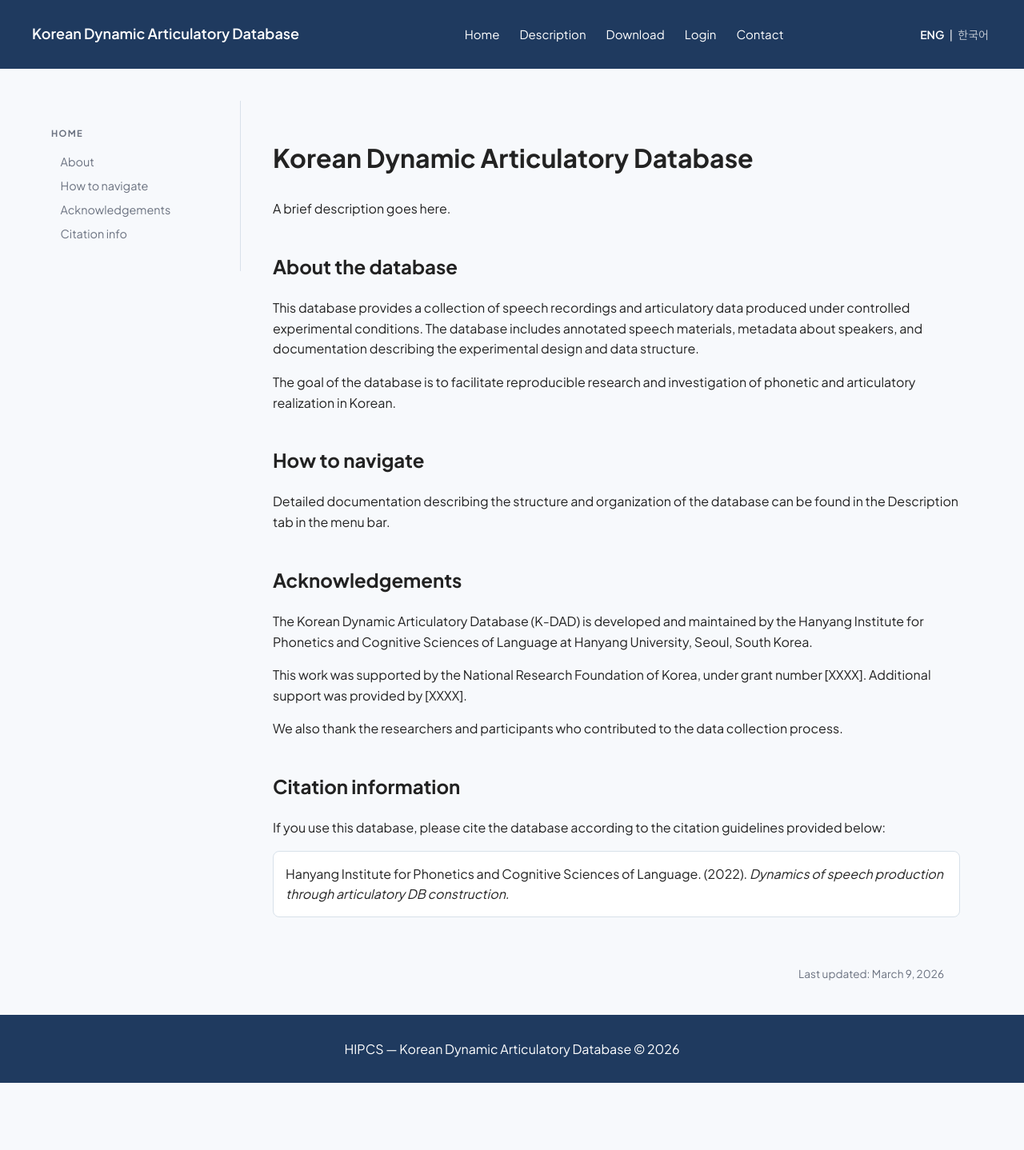
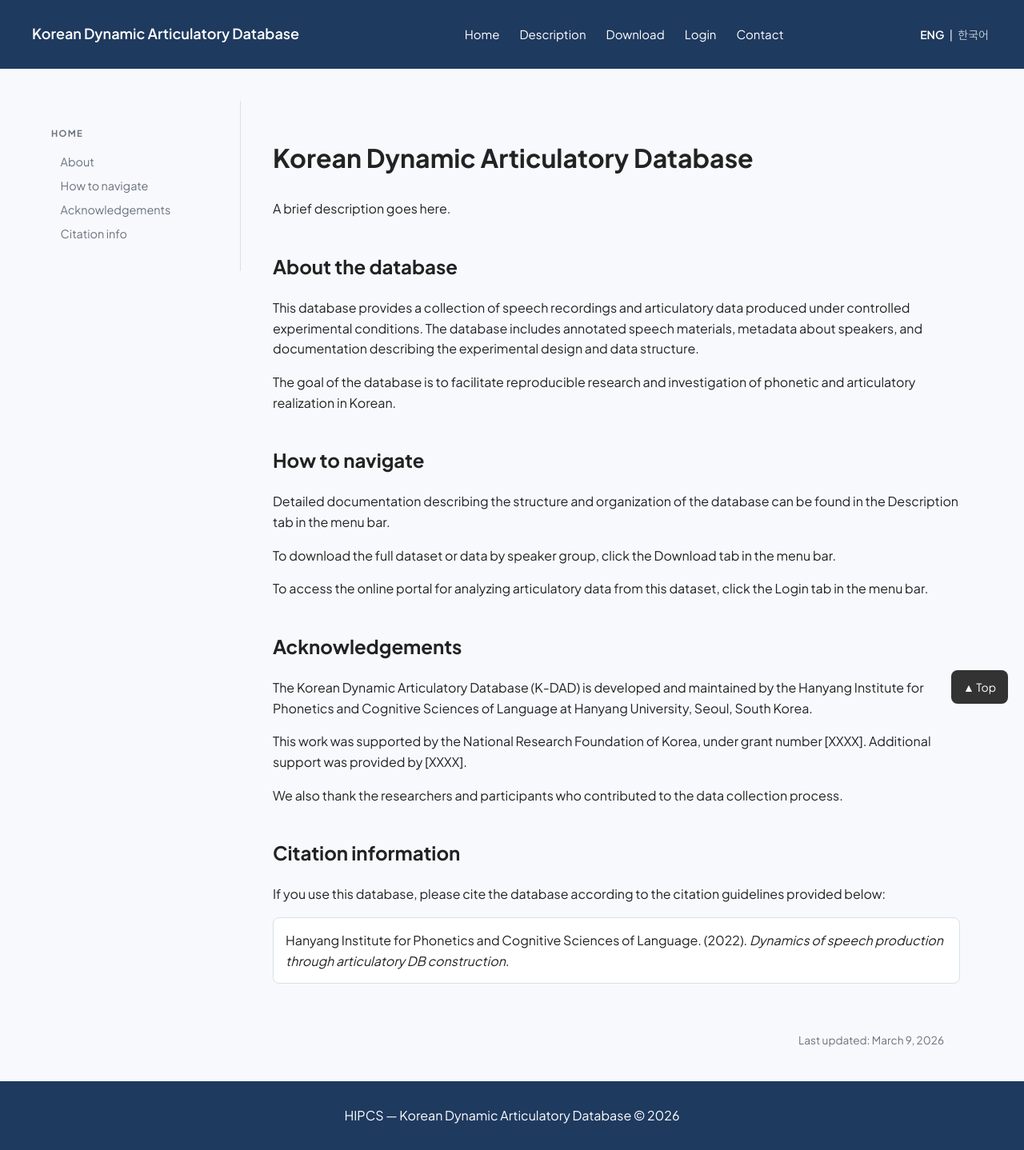
Before and after one commit to jiyoungj/jiyoungj.github.io, a Jekyll site: the page k-dad_demo/index.html, which Jekyll copies as it is, in a window 1280 px wide. Shown: the whole page at 80% size. Built offline with Jekyll 4.4.1, drawn with Linux system fonts in a browser that asks for light colours; before the commit the page ends 1354 px from its top, so only the background shows below that.

Commit message:
Update index.html

```diff
--- a/k-dad_demo/index.html
+++ b/k-dad_demo/index.html
@@ -8,7 +8,7 @@
 
     </head>
 
-    <body>
+    <body id="top">
         <div class="main-wrapper">
             <nav class="navbar">
                 <div class="nav-container">
@@ -63,6 +63,14 @@
                     Detailed documentation describing the structure and organization of the database can be found in the Description tab in the menu bar.
                 </p>
 
+                <p>
+                    To download the full dataset or data by speaker group, click the Download tab in the menu bar.
+                </p>
+
+                <p>
+                    To access the online portal for analyzing articulatory data from this dataset, click the Login tab in the menu bar.
+                </p>
+
                 <h2 id="3">Acknowledgements</h2>
                 <p>
                     The Korean Dynamic Articulatory Database (K-DAD) is developed and maintained by
@@ -93,6 +101,8 @@
             Last updated: March 9, 2026
         </div>
 
+        <a href="#top" class="back-to-top">▲ Top</a>
+
         </div>
 
         <footer class="footer">
```
Lines whose indentation alone changed are shown as unchanged.
